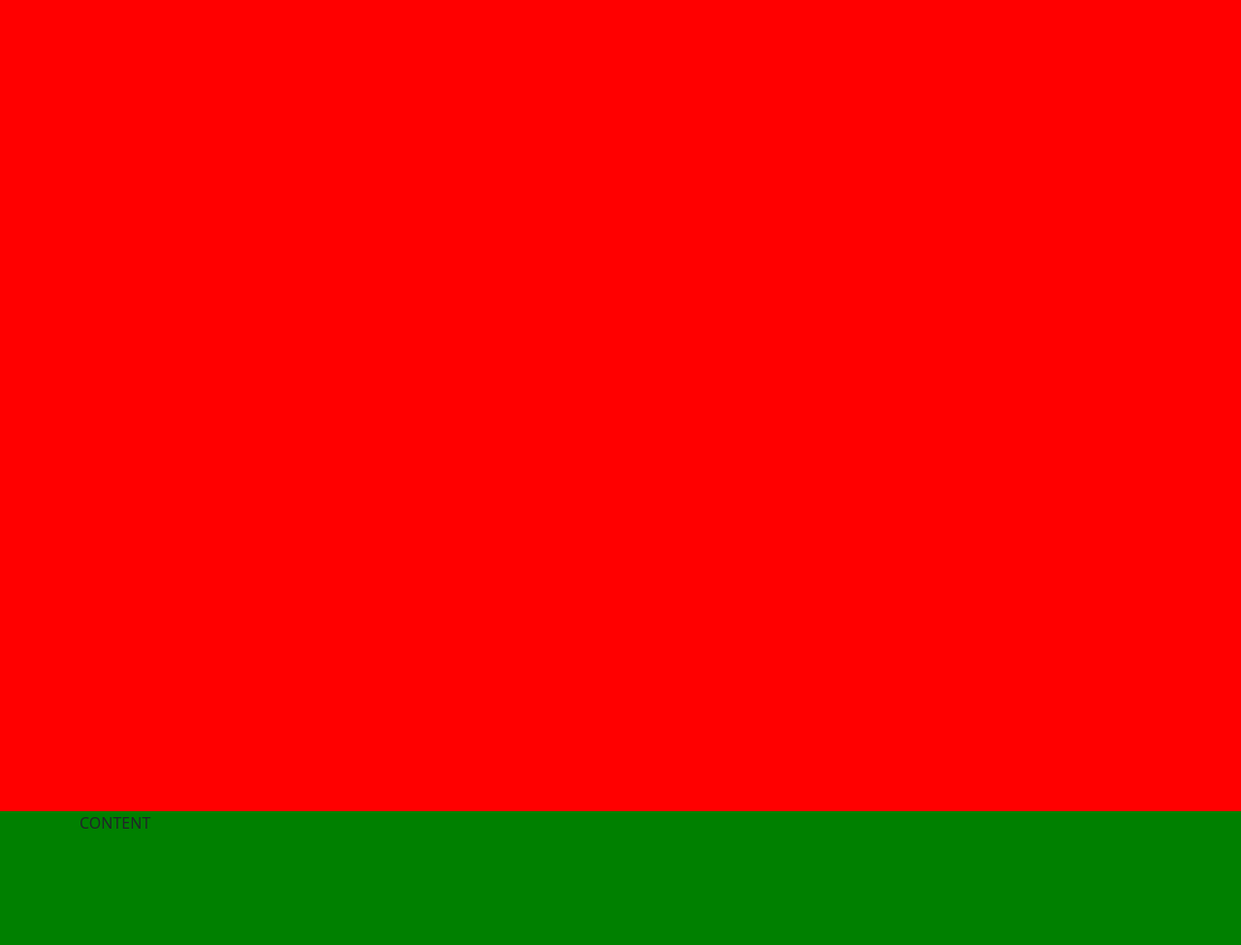
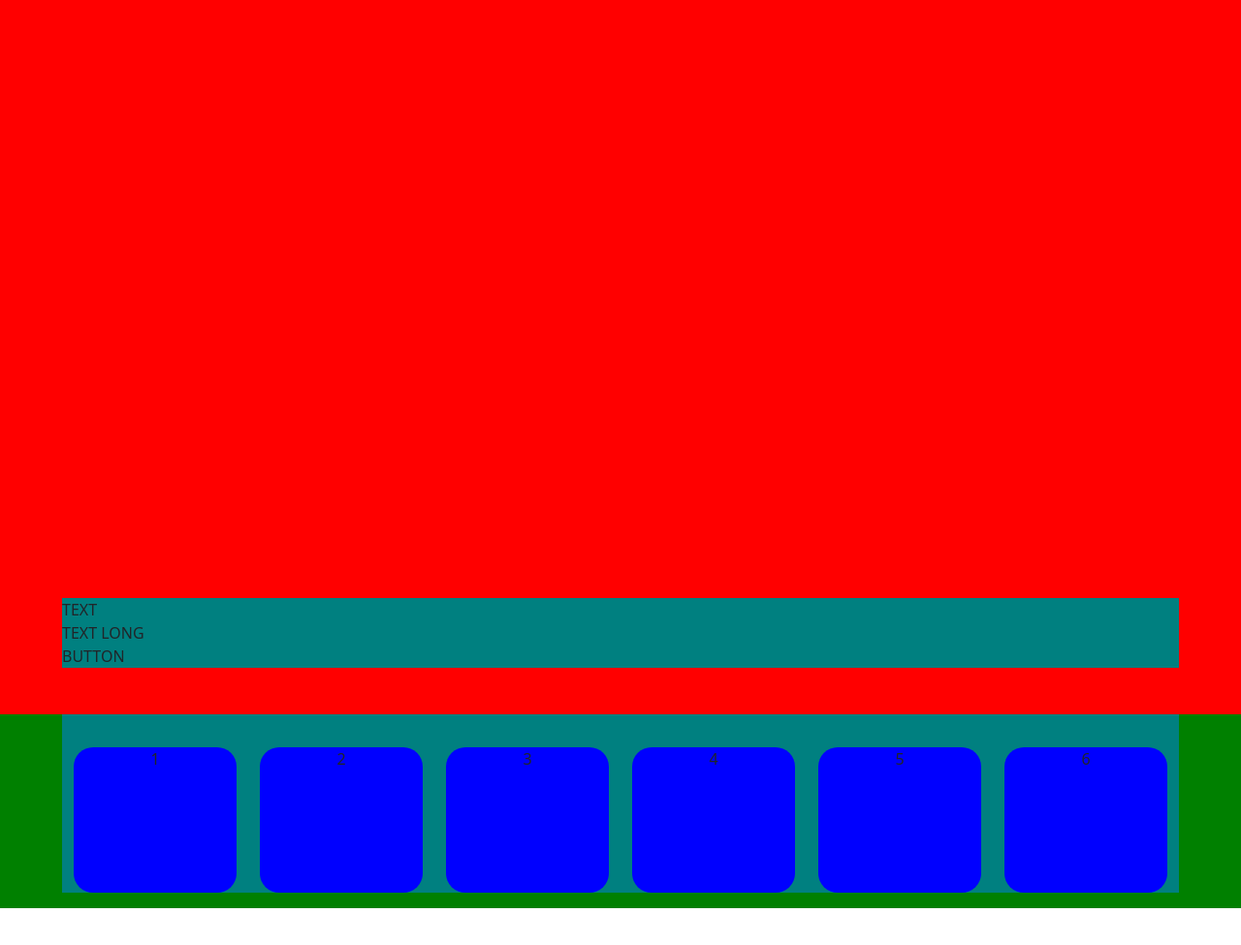
Before and after one commit to LucaVerth/htmlcss-playstation, a plain HTML site: page index.html in a window 1280 px wide. Shown: the part 113-1088 px from the top of the page at 97% size. After the commit the page ends 1050 px from the top, so only its background shows below. Drawn offline with nearby package versions, Linux system fonts and the light colour scheme.

Commit message:
Jumbo and card carousel added

```diff
--- a/assets/CSS/style.css
+++ b/assets/CSS/style.css
@@ -1,5 +1,13 @@
+/* GLOBAL */
+.content-container{
+  width: 90%;
+  margin: 0 auto;
+  background-color:teal;
+}
+
 /* HEADER */
 header{
+  width: 100%;
   height: 100px;
   background-color: aquamarine;
 }
@@ -21,7 +29,14 @@ header{
   background-color:red;
   min-height: 850px;
 }
-.game-row{
+.bot-jumbo{
   background-color:green;
   min-height: 200px;
 }
+.jumbo-game-card{
+  background-color:blue;
+  min-height: 150px;
+  border-radius: 20px;
+  margin-top: 10px;
+  text-align: center;
+}
--- a/index.html
+++ b/index.html
@@ -11,7 +11,7 @@
 </head>
 <body>
 
-  <header class="">
+  <header class="position-fixed">
     <div class="top-nav d-flex justify-content-end ">
       <div class="sony-logo mx-2">
         <a href="#">sony</a>
@@ -58,19 +58,56 @@
     </div>
   </header>
 
-  <section class="jumbotron">
-
+  <section class="jumbotron d-flex flex-column justify-content-end">
+    <div class="content-container d-flex flex-column justify-content-end mb-5">
+      <div class="content-box">TEXT</div>
+      <div class="content-box">TEXT LONG</div>
+      <div class="content-box">BUTTON</div>
+    </div>
   </section>
 
-  <section class="game-row">
-    <div class="container">
-      <div class="row">
-        <div class="main-top-games">
-          CONTENT
+  <div class="bot-jumbo">
+    <div class="content-container">
+      <div class="container-fluid  pt-4">
+        <div class="row justify-content-around">
+          <div class="col-6 col-sm-4 col-lg-2">
+            <div class="jumbo-game-card">
+              1
+            </div>
+          </div>
+          <div class="col-6 col-sm-4 col-lg-2">
+            <div class="jumbo-game-card">
+              2
+            </div>
+          </div>
+          <div class="col-6 col-sm-4 col-lg-2">
+            <div class="jumbo-game-card">
+              3
+            </div>
+          </div>
+          <div class="col-6 col-sm-4 col-lg-2">
+            <div class="jumbo-game-card">
+              4
+            </div>
+          </div>
+          <div class="col-6 col-sm-4 col-lg-2">
+            <div class="jumbo-game-card">
+              5
+            </div>
+          </div>
+          <div class="col-6 col-sm-4 col-lg-2">
+            <div class="jumbo-game-card">
+              6
+            </div>
+          </div>
         </div>
       </div>
     </div>
-  </section>
+  </div>
+
+
+
+
 
 
 
```
